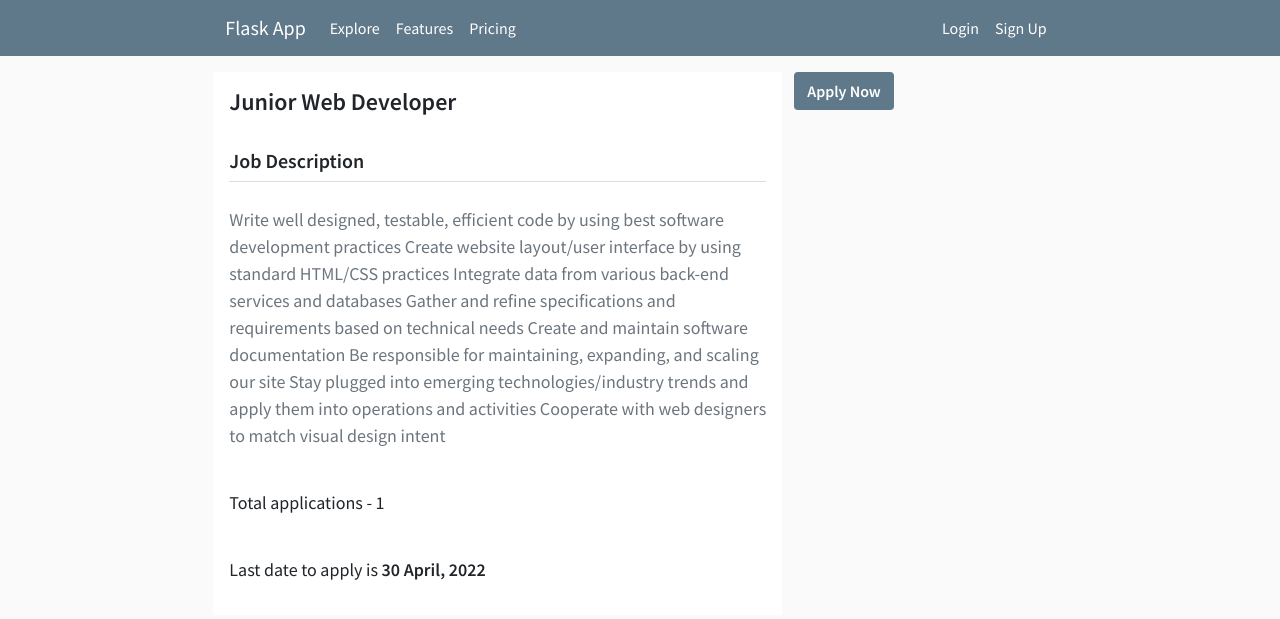
After one commit to Yash4900/NLP-based-Hiring-System, a Flask app: page /position/1 in a window 1280 px wide. The commit adds this page. Shown: the top 619 px of the page. Run offline with Flask 2, Linux system fonts and the light colour scheme; data comes from the database, SQL or seed files in the repository; both versions use the stored data as it was after the commit; parts of the project's set-up code (start-up, migrations or seed data) failed here and were passed over.

Commit message:
80% working

```diff
--- a/app.py
+++ b/app.py
@@ -1,8 +1,15 @@
+import os
+import time
+from PIL import Image
 from flask import Flask, url_for, render_template, flash, redirect, request
-from forms import RegisterForm, LoginForm
+from forms import RegisterForm, LoginForm, AddJobForm, UpdateProfileForm
 from flask_sqlalchemy import SQLAlchemy
 from flask_bcrypt import Bcrypt
 from flask_login import LoginManager, UserMixin, login_user, logout_user, current_user, login_required
+from numpy import dot
+from numpy.linalg import norm
+import preprocess
+import vectorizer
 
 app = Flask(__name__)
 
@@ -19,26 +26,50 @@ login_manager.login_message_category = 'primary'
 def load_user(user_id):
 	return User.query.get(int(user_id))
 
+# Association table
+user_job = db.Table('user_job',
+	db.Column('user_id', db.Integer, db.ForeignKey('user.id')),
+	db.Column('job_id', db.Integer, db.ForeignKey('job.id'))
+)
+
 # User Model
 class User(db.Model, UserMixin):
 	id = db.Column(db.Integer, primary_key = True)
 	full_name = db.Column(db.String(40), nullable = False)
 	email = db.Column(db.String(50), unique = True, nullable = False)
 	age = db.Column(db.Integer, nullable = False)
-	profile_picture = db.Column(db.String(30), nullable = False, default = 'default.jpg')
+	profile_picture = db.Column(db.String(30), nullable = False, default = 'default.png')
+	resume = db.Column(db.String(30), nullable = False, default = '')
 	password = db.Column(db.String(60), nullable = False)
+	is_admin = db.Column(db.Boolean, nullable = False, default = False)
+	applied_at = db.relationship('Job', secondary = user_job, backref = 'applicants')
 
 	def __repr__(self):
 		return f"User({self.full_name}, {self.email}, {self.age})"
 
 
+# Job Model
+class Job(db.Model):
+	id = db.Column(db.Integer, primary_key = True)
+	role = db.Column(db.String(60), nullable = False)
+	job_desc = db.Column(db.String(1500), nullable = False)
+	deadline = db.Column(db.DateTime, nullable = False)
+
+	def __repr__(self):
+		return f"Job({self.role})"
+
+
 @app.route('/')
-@app.route('/home')
-def home():
-    return render_template('home.html')
+@app.route('/explore')
+def explore():
+	jobs = Job.query.all()
+	return render_template('explore.html', title='Explore', jobs=jobs)
+
 
 @app.route('/register', methods = ['GET', 'POST'])
 def register():
+	if (current_user.is_authenticated):
+		return redirect(url_for('explore'))
 	form = RegisterForm()
 	if (form.validate_on_submit()):
 		user = User.query.filter_by(email = form.email.data).first()
@@ -54,8 +85,11 @@ def register():
 
 	return render_template('register.html', title = 'Register', form = form)
 
+
 @app.route('/login', methods = ['GET', 'POST'])
 def login():
+	if (current_user.is_authenticated):
+		return redirect(url_for('explore'))
 	form = LoginForm()
 	if (form.validate_on_submit()):
 		user = User.query.filter_by(email = form.email.data).first()
@@ -65,7 +99,7 @@ def login():
 			if page:
 				return redirect(page)
 			else:
-				return redirect(url_for('home'))
+				return redirect(url_for('explore'))
 		flash('Invalid Credentials! Please make sure that you have entered correct email and password', 'danger')
 	return render_template('login.html', title = 'Login', form = form)
 
@@ -74,10 +108,144 @@ def logout():
 	logout_user()
 	return redirect(url_for('login'))
 
-@app.route('/account')
+
+def save_profile_pic(picture):
+	file_name = str(int(time.time()))
+	_, file_ext = os.path.splitext(picture.filename)
+	file_name = file_name + file_ext
+	path = os.path.join(app.root_path, 'static/profile_pictures', file_name)
+
+	compressed = Image.open(picture)
+	compressed.thumbnail((200, 200))
+	compressed.save(path)
+
+	return file_name
+
+def save_resume(resume):
+	file_name = str(int(time.time()))
+	_, file_ext = os.path.splitext(resume.filename)
+	name = file_name + file_ext
+	path = os.path.join(app.root_path, 'static/resumes', name)
+
+	resume.save(path)
+
+	return file_name
+
+@app.route('/account', methods = ['GET', 'POST'])
 @login_required
 def account():
-	return render_template('account.html', title = 'My Profile')
+	form = UpdateProfileForm()
+	if form.validate_on_submit():
+		email_unique = True
+		if form.email.data != current_user.email:
+			user = User.query.filter_by(email = form.email.data).first()
+			if (user):
+				email_unique = False
+				flash('An account already exists for the entered email!', 'danger')
+		if (email_unique):
+			if form.profile_picture.data:
+				file_name = save_profile_pic(form.profile_picture.data)
+				current_user.profile_picture = file_name
+			if form.resume.data:
+				file_name = save_resume(form.resume.data)
+
+				preprocessed = preprocess.preprocess_file(file_name + '.pdf')
+				txtfile = open(f"./static/resume_preprocessed/{file_name}.txt", "w")
+				txtfile.write(preprocessed)
+				txtfile.close()
+
+				current_user.resume = file_name + '.pdf'
+			db.session.commit()
+			flash('Your profile was updated successfully', 'success')
+			return redirect(url_for('account'))
+
+	if request.method == 'GET':
+		form.email.data = current_user.email
+		form.age.data = current_user.age
+	image_path = url_for('static', filename = 'profile_pictures/' + current_user.profile_picture)
+	return render_template('account.html', title = 'My Profile', image_path = image_path, form = form)
+
+
+@app.route('/position/<int:job_id>')
+def position(job_id):
+	job = Job.query.get(job_id)
+	num_applicants = len(job.applicants)
+	return render_template('job-details.html', title = job.role, job = job, num_applicants = num_applicants)
+
+
+def cosine_similarity(x, y):
+	return dot(x,y) / (norm(x) * norm(y))
+
+@app.route('/applicants/<int:job_id>')
+@login_required
+def applicants(job_id):
+	job = Job.query.get(job_id)
+	applicants = job.applicants
+
+	docs = []
+	for applicant in applicants:
+		filename = applicant.resume.split('.')[0]
+		with open(f"./static/resume_preprocessed/{filename}.txt", "r") as f:
+			docs.append(f.readlines()[0])
+
+	with open(f"./static/jd_preprocessed/{job.id}.txt", "r") as f:
+			docs.append(f.readlines()[0])
+
+	vectors = vectorizer.get_tfidf(docs)
+	n = len(vectors)
+
+	applicants_list = []
+	for index, applicant in enumerate(applicants):
+		dictionary = {
+			'id': applicant.id,
+			'name': applicant.full_name,
+			'age': applicant.age,
+			'email': applicant.email,
+			'profile_picture': applicant.profile_picture,
+			'resume': applicant.resume,
+			'strength': int(cosine_similarity(vectors[index], vectors[n-1]) * 100)
+		}
+		print(dictionary['strength'])
+		applicants_list.append(dictionary)
+
+	return render_template('applicants.html', applicants = applicants_list, job = job)
+
+@app.route('/job-form', methods = ['GET', 'POST'])
+@login_required
+def job_form():
+	if (current_user.is_admin == True):
+		form = AddJobForm()
+		if form.validate_on_submit():
+			job = Job(role = form.role.data, job_desc = form.job_desc.data, deadline = form.deadline.data)
+			db.session.add(job)
+			db.session.commit()
+
+			preprocessed = preprocess.preprocess_text(form.job_desc.data)
+			txtfile = open(f"./static/jd_preprocessed/{job.id}.txt", "w")
+			txtfile.write(preprocessed)
+			txtfile.close()
+
+			flash('New Position has been floated successfully!', 'success')
+		return render_template('job_form.html', title = 'Add new Job', form = form)
+	else:
+		return '<h2>Only admin can view this page</h2>'
+
+
+@app.route('/apply/<job_id>', methods=['GET', 'POST'])
+@login_required
+def apply(job_id):
+	if (request.method == 'GET'):
+		return redirect(url_for('position', job_id = job_id))
+	if (current_user.resume == ''):
+		flash('Please upload your resume in the profile section before applying', 'danger')
+		return redirect(url_for('position', job_id = job_id))
+	user = User.query.get(current_user.id)
+	job = Job.query.get(job_id)
+	user.applied_at.append(job)
+	db.session.commit()
+	flash(f'You have successfully applied for {job.role} position!', 'success')
+	return redirect(url_for('explore'))
+
 
 if (__name__ == '__main__'):
 	app.run(debug = True)
--- a/static/main.css
+++ b/static/main.css
@@ -18,7 +18,7 @@ body {
 	color: #ffffff;
 }
 
-.form-content {
+.form-content, .profile-content {
 	background-color: #ffffff;
 	border-radius: 10px;
 	font-weight: 600;
@@ -39,3 +39,79 @@ body {
 .alert {
 	font-weight: 600;
 }
+
+.profile {
+	display: flex;
+}
+
+.profile-pic {
+	flex: 1;
+}
+
+.profile-info {
+	flex: 4;
+}
+
+.pic {
+	border-radius: 50%;
+}
+
+.edit-profile-btn {
+	background-color: #ffffff;
+	color: #5f788a;
+	border: none;
+	padding: 0px;
+}
+
+.job-card {
+	background-color: #ffffff;
+}
+
+.desc {
+	color: #555555;
+	font-size: 18px;
+	overflow: hidden;
+   	text-overflow: ellipsis;
+   	display: -webkit-box;
+   	-webkit-line-clamp: 2; /* number of lines to show */
+           line-clamp: 2;
+   	-webkit-box-orient: vertical;
+   	font-weight: 500;
+}
+
+.f-18 {
+	font-size: 18px;
+}
+
+.bottom {
+	display: flex;
+	justify-content: space-between;
+}
+
+.view-details, #view-resume {
+	text-decoration: none;
+	color: #5f788a;
+}
+
+#view-resume : hover {
+	cursor: pointer;
+}
+
+#date {
+	color: #757575;
+}
+
+.job-role {
+	text-decoration: none;
+	color: #151515;
+}
+
+.progress-bar {
+	height: 10px;
+	background-color: #cccccc;
+}
+
+.strength {
+	background-color: #5f788a;
+	height: 100%;
+}
--- a/templates/home.html
+++ /dev/null
@@ -1,4 +0,0 @@
-{% extends 'layout.html' %}
-{% block content %}
-<h1>Home</h1>
-{% endblock content %}
--- /dev/null
+++ b/templates/job-details.html
@@ -0,0 +1,56 @@
+{% extends 'layout.html' %}
+{% block content %}
+<div class="container col-md-8 mt-3">
+	<div class="row">
+		<div class="col-md-8 p-3 bg-white">
+			<h4><b>{{ job.role }}</b></h4>
+			<br/>
+			<h5><b>Job Description</b></h5>
+			<div class="divider"></div>
+			<p class="text-muted f-18">
+				{{ job.job_desc }}
+			</p>
+			<br/>
+			<p class="f-18">Total applications - {{ num_applicants }}</p>
+			<br/>
+			<p class="f-18">Last date to apply is <b> {{ job.deadline.strftime("%d %B, %Y") }}</b></p>
+			{% if current_user in job.applicants %}
+				<br/>
+				<h6>You have already applied for this job! You will receive an email for the interview if we find your resume satisfying.</h6>
+			{% endif %}
+		</div>
+		<div class="col-md-4">
+			{% if current_user.is_admin == True %}
+			<a href="{{ url_for('applicants', job_id = job.id) }}" class="btn button-style">View Applicants</a>
+			{% else %}
+				{% if current_user not in job.applicants %}
+					<button class="btn button-style" data-bs-toggle="modal" data-bs-target="#applyModal">
+						Apply Now
+					</button>
+				{% endif %}
+			{% endif %}
+		</div>
+	</div>
+</div>
+
+<!-- Modal -->
+<div class="modal fade" id="applyModal" tabindex="-1" aria-labelledby="applyModalLabel" aria-hidden="true">
+  <div class="modal-dialog">
+    <div class="modal-content">
+      <div class="modal-header">
+        <h5 class="modal-title" id="applyModalLabel"><b>Alert!</b></h5>
+        <button type="button" class="btn-close" data-bs-dismiss="modal" aria-label="Close"></button>
+      </div>
+      <div class="modal-body">
+        Are you sure you want to apply for this role?
+      </div>
+      <div class="modal-footer">
+        <button type="button" class="btn btn-secondary" data-bs-dismiss="modal">Close</button>
+        <form action="{{ url_for('apply', job_id = job.id) }}" method="POST">
+        	<input type="submit" class="btn btn-primary"  value="Apply" />
+        </form>
+      </div>
+    </div>
+  </div>
+</div>
+{% endblock content %}
--- a/templates/layout.html
+++ b/templates/layout.html
@@ -27,7 +27,7 @@
 	    <div class="collapse navbar-collapse nav-content" id="navbarNav">
 	      <ul class="navbar-nav">
 	        <li class="nav-item">
-	          <a class="nav-link active" aria-current="page" href="#">Home</a>
+	          <a class="nav-link active" aria-current="page" href="{{ url_for('explore') }}">Explore</a>
 	        </li>
 	        <li class="nav-item">
 	          <a class="nav-link" href="#">Features</a>
@@ -38,9 +38,15 @@
 	      </ul>
 	       <ul class="navbar-nav">
 	       	{% if current_user.is_authenticated %}
-	       		<li class="nav-item">
-		          <a class="nav-link" href="{{ url_for('account') }}">Profile</a>
-		        </li>
+	       		{% if current_user.is_admin == True %}
+	       			<li class="nav-item">
+			          <a class="nav-link" href="{{ url_for('job_form') }}">Add Job</a>
+			        </li>
+			    {% else %}
+			    	<li class="nav-item">
+		          		<a class="nav-link" href="{{ url_for('account') }}">Profile</a>
+		        	</li>
+	       		{% endif %}
 	       		<li class="nav-item">
 		          <a class="nav-link" href="{{ url_for('logout') }}">Logout</a>
 		        </li>
@@ -57,7 +63,7 @@
 	  </div>
 	</nav>
 
-	<div class="container col-md-6 mt-3 mb-2">
+	<div class="container col-md-6 mt-3">
 	<!-- Flash Message -->
 	{% with messages = get_flashed_messages(with_categories = true) %}
 		{% if messages %}
--- /dev/null
+++ b/vectorizer.py
@@ -0,0 +1,6 @@
+from sklearn.feature_extraction.text import TfidfVectorizer
+
+word_vectorizer = TfidfVectorizer(sublinear_tf=True, max_features=500)
+
+def get_tfidf(docs):
+	return word_vectorizer.fit_transform(docs).toarray()
```
Also changed, not shown: forms.py (+23 -1 lines), preprocess.py (added, +49 -0 lines), templates/account.html (+69 -0 lines), templates/applicants.html (added, +25 -0 lines), templates/explore.html (added, +20 -0 lines), templates/job_form.html (added, +26 -0 lines), app.db, 1 other file.
